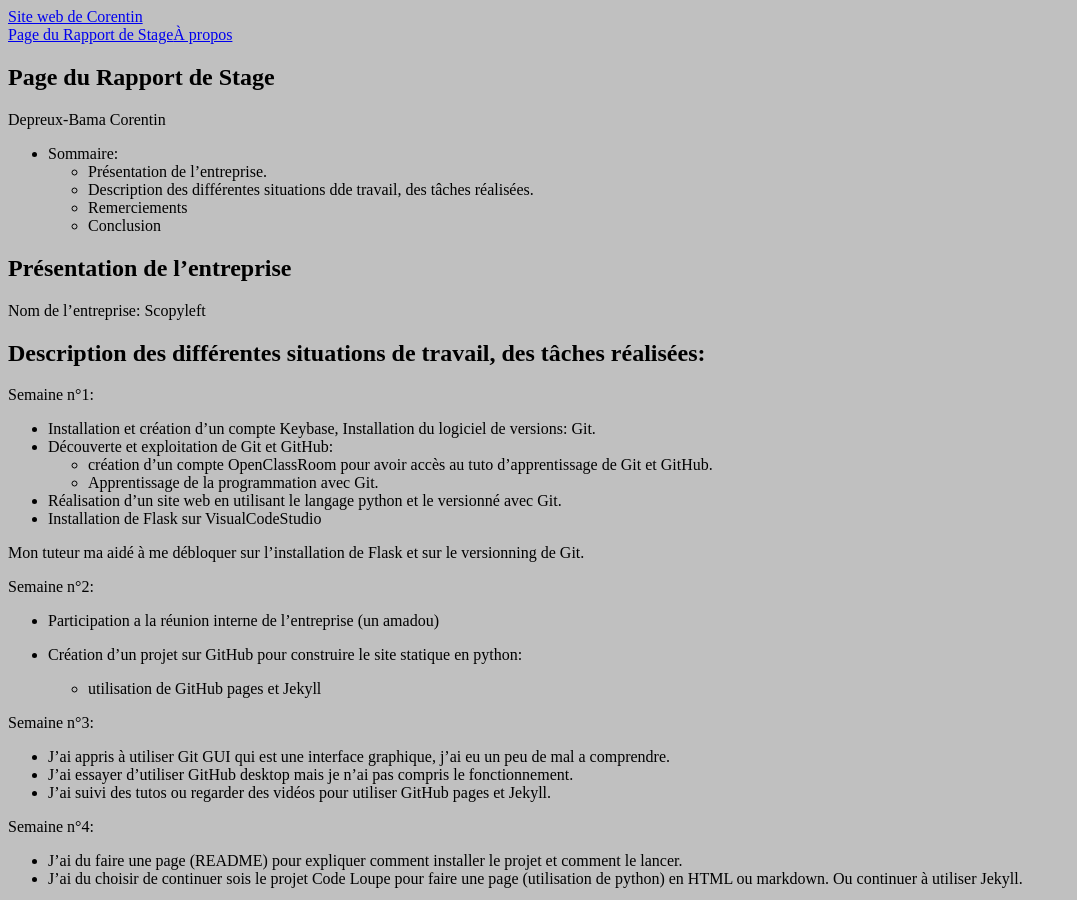
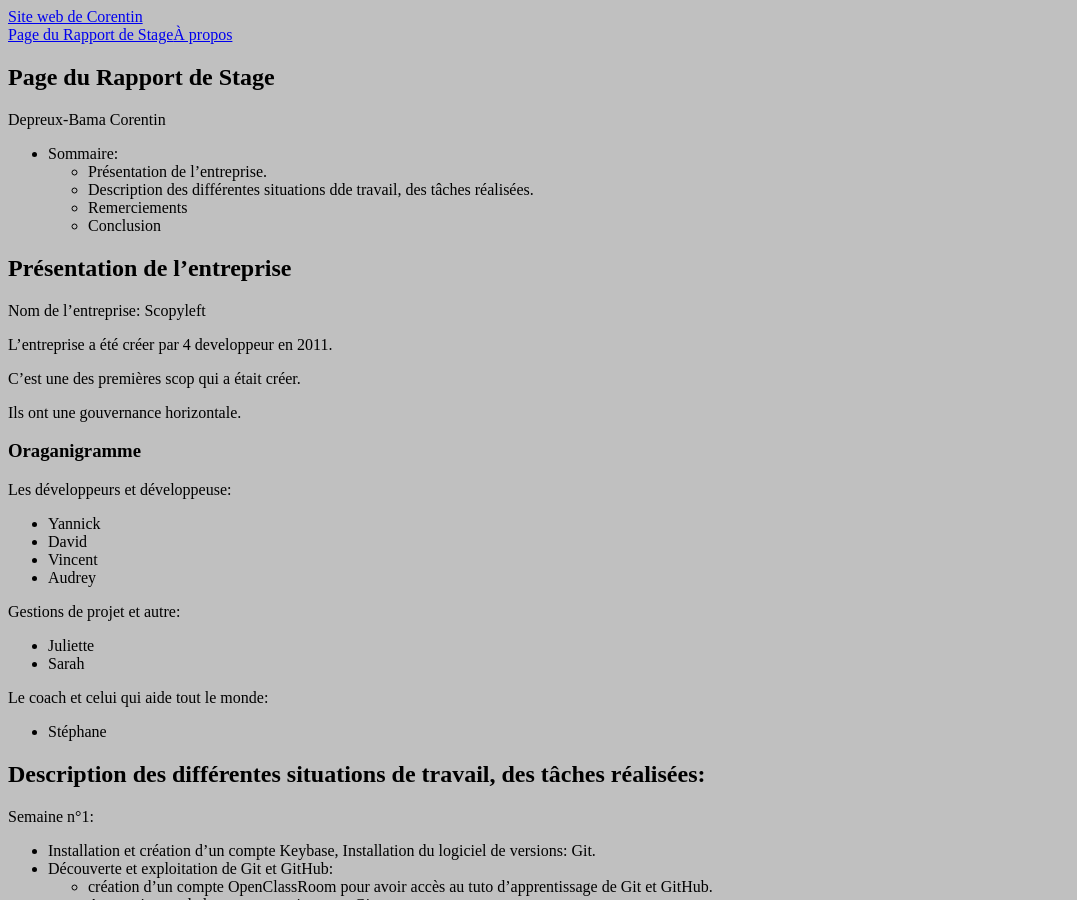
Before and after one commit to Corentin69008/Corentin69008.github.io, a Jekyll site: the page built from Rappport de stage.md, in a window 1280 px wide and 900 px high. Shown: the whole window, without its empty margins (0-1077 px from the left). Built offline with Jekyll 4.4.1, drawn with Linux system fonts in a browser that asks for light colours.

Commit message:
mise a jour du rapport

```diff
--- a/Rappport de stage.md
+++ b/Rappport de stage.md
@@ -17,7 +17,29 @@ Depreux-Bama Corentin
 
 Nom de l'entreprise: Scopyleft
 
+L'entreprise a été créer par 4 developpeur en 2011.
 
+C'est une des premières scop qui a était créer.
+
+Ils ont une gouvernance horizontale.
+
+### Oraganigramme
+
+Les développeurs et développeuse:
+
+- Yannick
+- David
+- Vincent
+- Audrey
+
+Gestions de projet et autre:
+
+- Juliette
+- Sarah
+
+Le coach et celui qui aide tout le monde:
+
+- Stéphane
 
 
 
```
